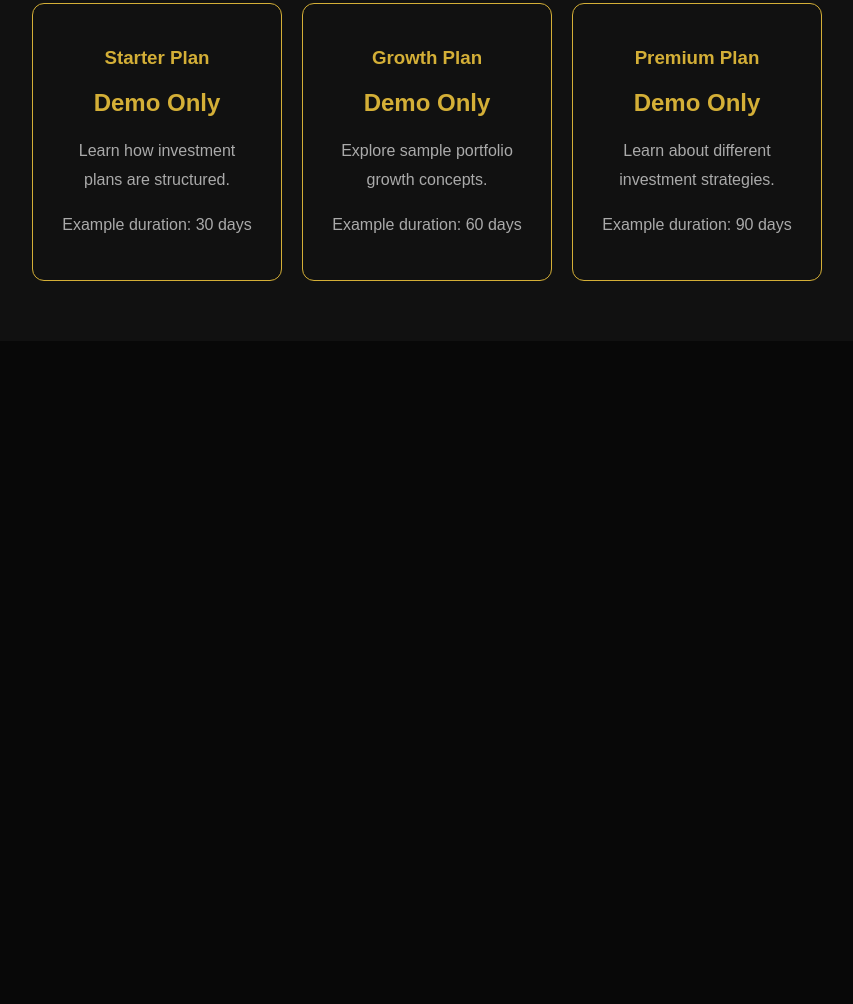
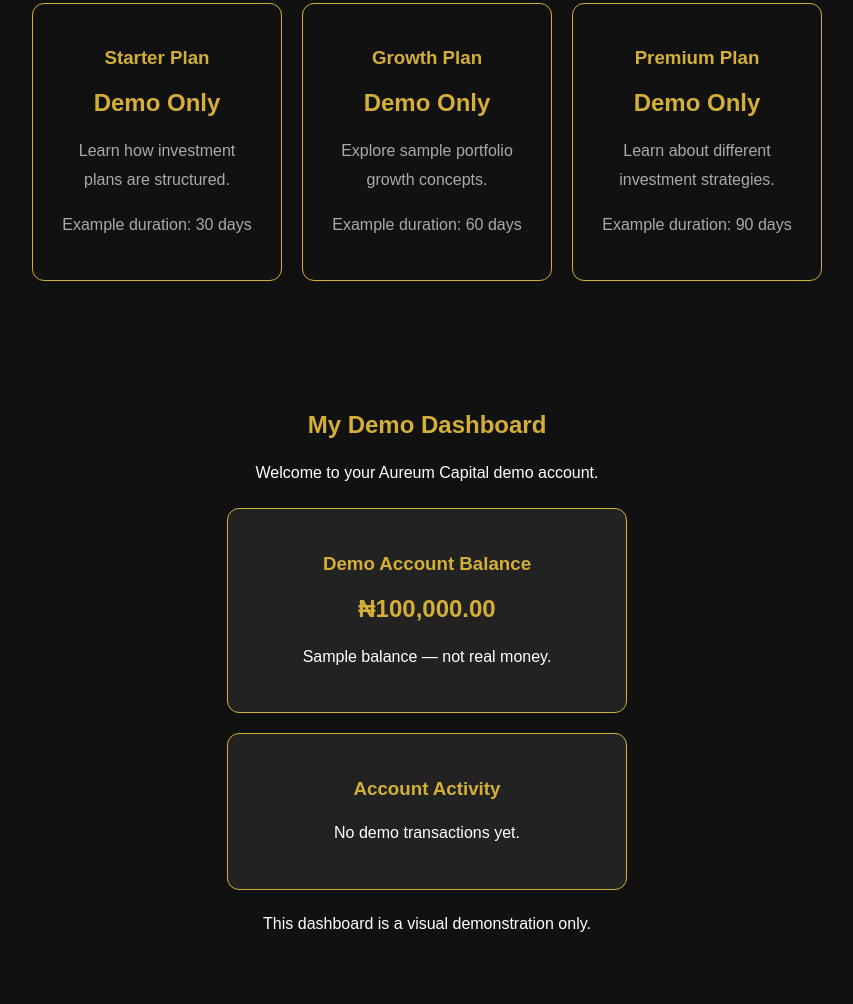
Before and after one commit to moodswings611-dot/Aureun-capital-, a plain HTML site: page index.html in a window 1280 px wide. Shown: the part 1706-2710 px from the top of the page, without its empty margins (213-1066 px from the left). Before the commit the page ends 2047 px from the top, so only its background shows below. Drawn offline with Linux system fonts and the light colour scheme.

Commit message:
Update index.html

```diff
--- a/index.html
+++ b/index.html
@@ -80,6 +80,22 @@ footer{text-align:center;padding:30px;border-top:1px solid #333;color:#888}
     </div>
 
   </div>
+</section><section id="dashboard" style="background:#111;color:#d4af37;padding:50px 20px;text-align:center;">
+  <h2>My Demo Dashboard</h2>
+  <p style="color:white;">Welcome to your Aureum Capital demo account.</p>
+
+  <div style="background:#222;border:1px solid #d4af37;border-radius:12px;padding:25px;max-width:400px;margin:20px auto;">
+    <h3>Demo Account Balance</h3>
+    <h2>₦100,000.00</h2>
+    <p style="color:white;">Sample balance — not real money.</p>
+  </div>
+
+  <div style="background:#222;border:1px solid #d4af37;border-radius:12px;padding:25px;max-width:400px;margin:20px auto;">
+    <h3>Account Activity</h3>
+    <p style="color:white;">No demo transactions yet.</p>
+  </div>
+
+  <p style="color:white;">This dashboard is a visual demonstration only.</p>
 </section>
 </body>
 </html>
```
